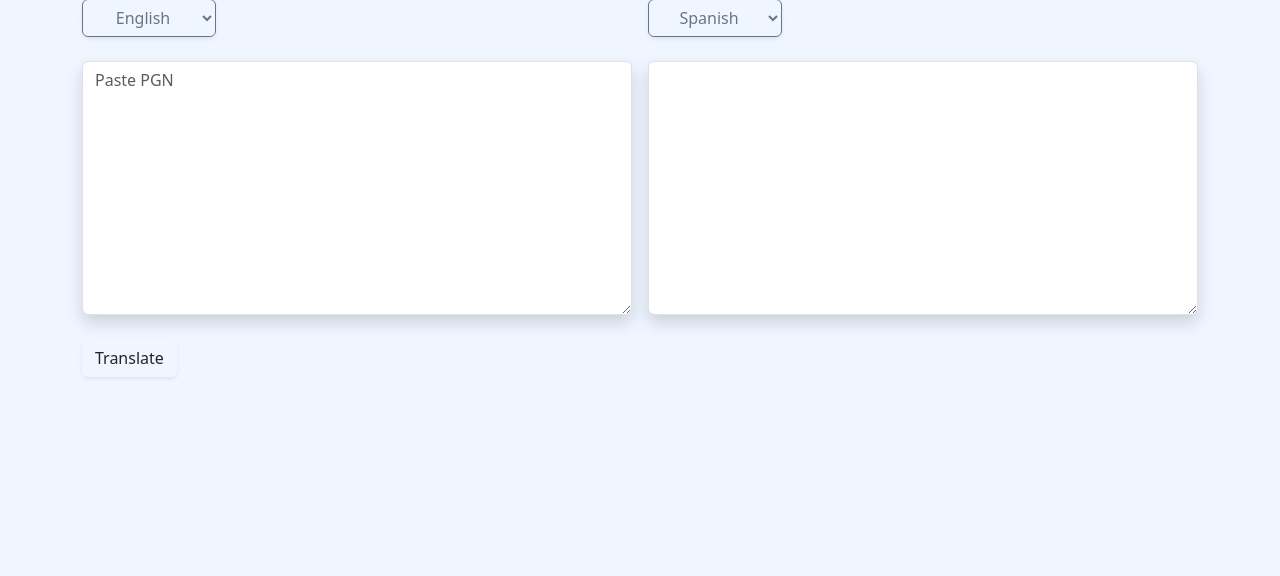
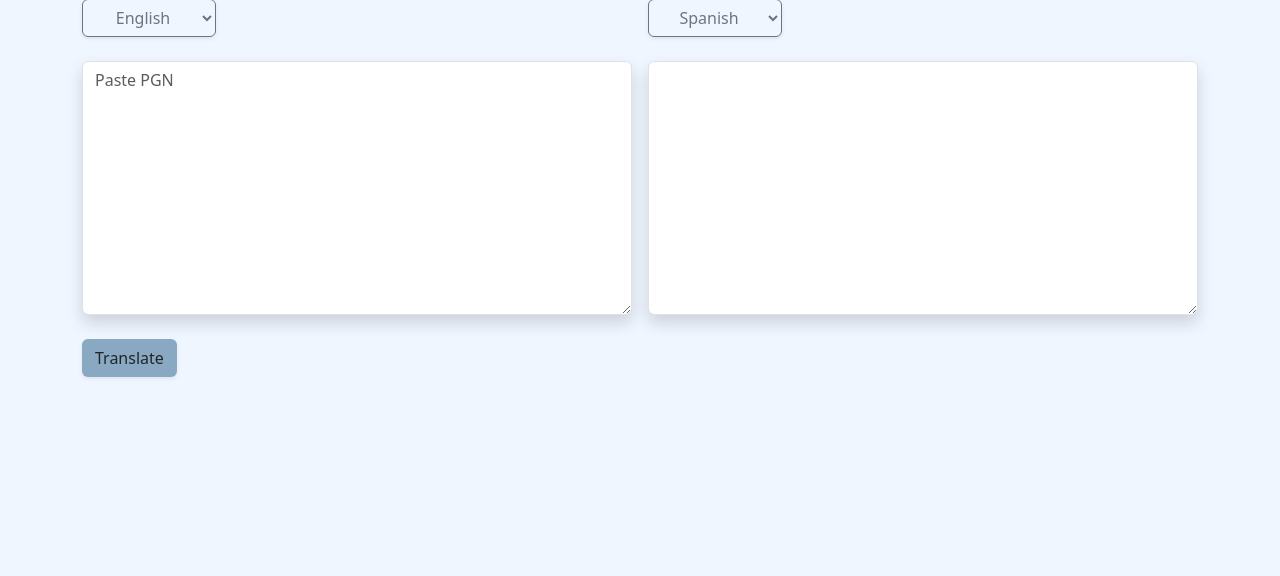
Before and after one commit to edlouhau/pgn-translator-app, a Django app: page / in a window 1280 px wide, with the pointer over the restyled element. Shown: the part 218-794 px from the top of the page. Run offline with Django 4.2, Linux system fonts and the light colour scheme; some libraries are stand-ins or nearby versions.

Commit message:
Add hover effect to the translate button.

```diff
--- a/translator/static/translator/style.css
+++ b/translator/static/translator/style.css
@@ -14,6 +14,10 @@ body {
 .translate__btn {
     background-color:#5289B5 ;
     color: #ffffff;
+}
+
+.translate__btn:hover {
+    background-color:#88a9c1 ;
 }
 
 nav {
```
